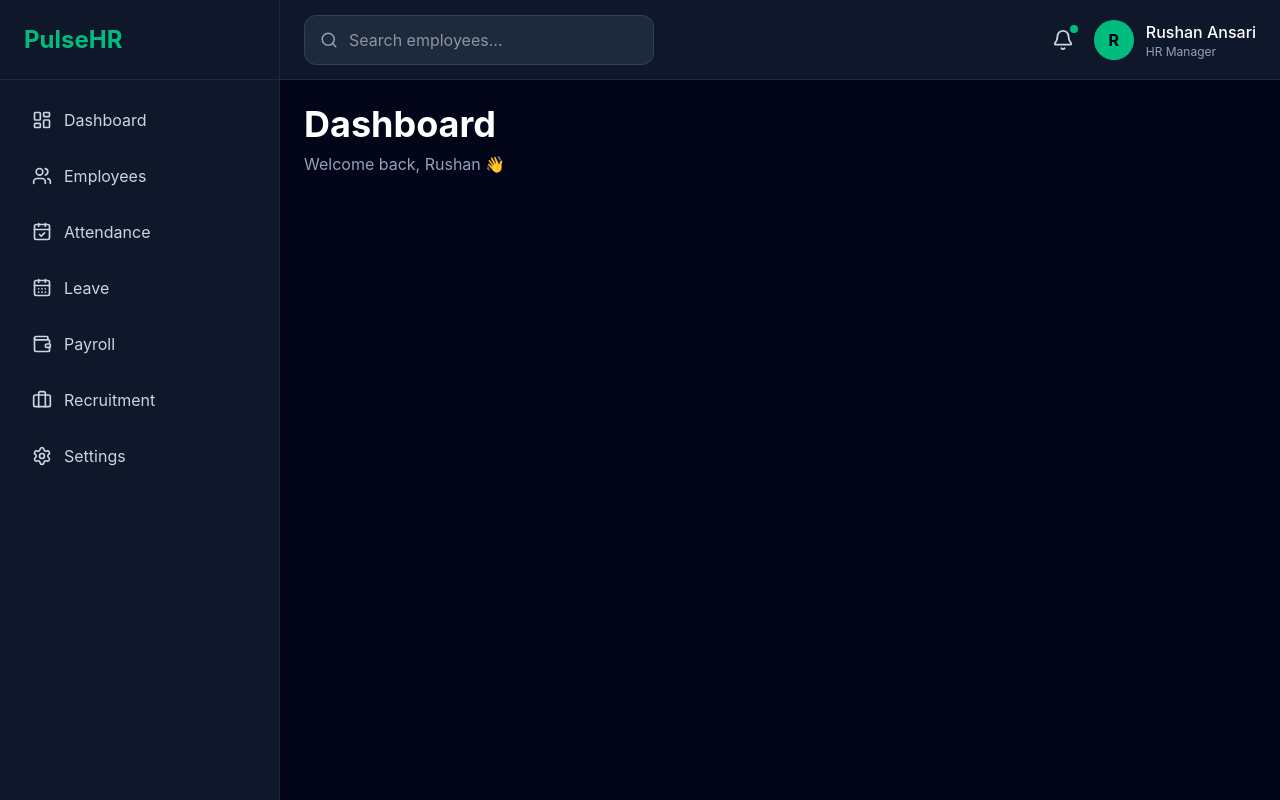
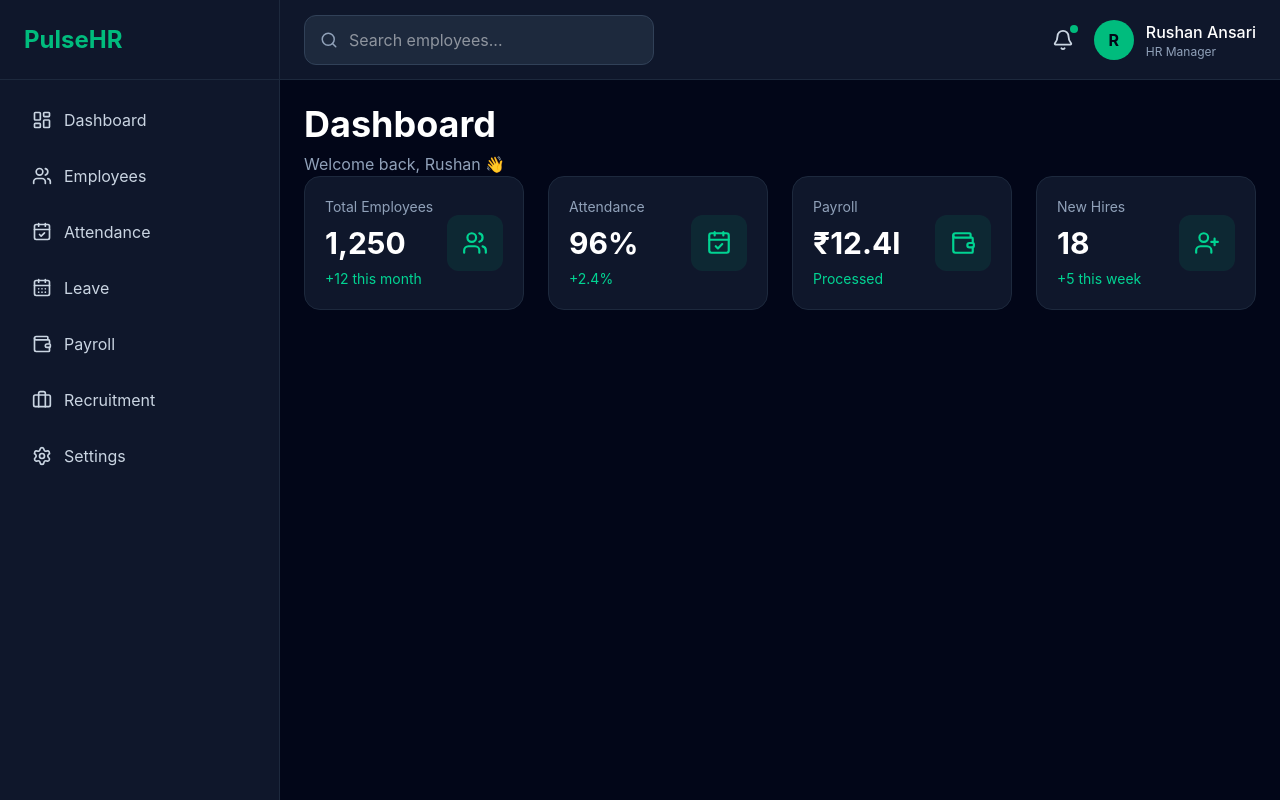
Before and after one commit to RushanAnsari/pulseHr, a React (Vite) app: page / in a window 1280 px wide. Built offline with nearby package versions, Linux system fonts and the light colour scheme.

Commit message:
Built dashboard statistics cards

```diff
--- /dev/null
+++ b/src/components/cards/StateCard.jsx
@@ -0,0 +1,24 @@
+function StateCard({
+    title, value, change, icon,
+}) {
+    return (
+        <div className="bg-slate-900 border border-slate-800 rounded-2xl p-5 hover:border-emerald-500/30 transition-all"
+        >
+            <div className="flex items-center justify-between">
+                <div>
+                    <p className="text-slate-400 text-sm">
+                        {title}
+                    </p>
+                    <h3 className="text-3xl font-bold text-white mt-2">{value}</h3>
+                    <p className="text-emerald-400 text-sm mt-2">
+                        {change}
+                    </p>
+                </div>
+                <div className="w-14 h-14 rounded-xl bg-emerald-500/10 text-emerald-400 flex items-center justify-center">
+                    {icon}
+                </div>
+            </div>
+        </div>
+    );
+}
+export default StateCard;
--- a/src/pages/dashboard/Dashboard.jsx
+++ b/src/pages/dashboard/Dashboard.jsx
@@ -1,14 +1,38 @@
 import DashboardLayout from "../../layouts/DashboardLayout";
-function Dashboard(){
-    return (
-        <DashboardLayout>
-            <h1 className="text-4xl font-bold text-white">
-                Dashboard
-            </h1>
-            <p className="text-slate-400 mt-2">
-                Welcome back, Rushan 👋
-            </p>
-        </DashboardLayout>
-    );
+import StateCard from "../../components/cards/StateCard";
+import { Users, CalendarCheck, Wallet, UserPlus } from "lucide-react";
+function Dashboard() {
+  return (
+    <DashboardLayout>
+      <h1 className="text-4xl font-bold text-white">Dashboard</h1>
+      <p className="text-slate-400 mt-2">Welcome back, Rushan 👋</p>
+      <div className="grid grid-cols-1 md:grid-cols-2 xl:grid-cols-4 gap-6">
+        <StateCard
+          title="Total Employees"
+          value="1,250"
+          change="+12 this month"
+          icon={<Users size={26} />}
+        />
+        <StateCard
+          title="Attendance"
+          value="96%"
+          change="+2.4%"
+          icon={<CalendarCheck size={26} />}
+        />
+        <StateCard
+          title="Payroll"
+          value="₹12.4l"
+          change="Processed"
+          icon={<Wallet size={26} />}
+        />
+        <StateCard
+          title="New Hires"
+          value="18"
+          change="+5 this week"
+          icon={<UserPlus size={26} />}
+        />
+      </div>
+    </DashboardLayout>
+  );
 }
 export default Dashboard;
```
Also changed, not shown: src/components/charts/AttendanceChart.jsx (added), src/components/charts/DepartmentChart.jsx (added).
